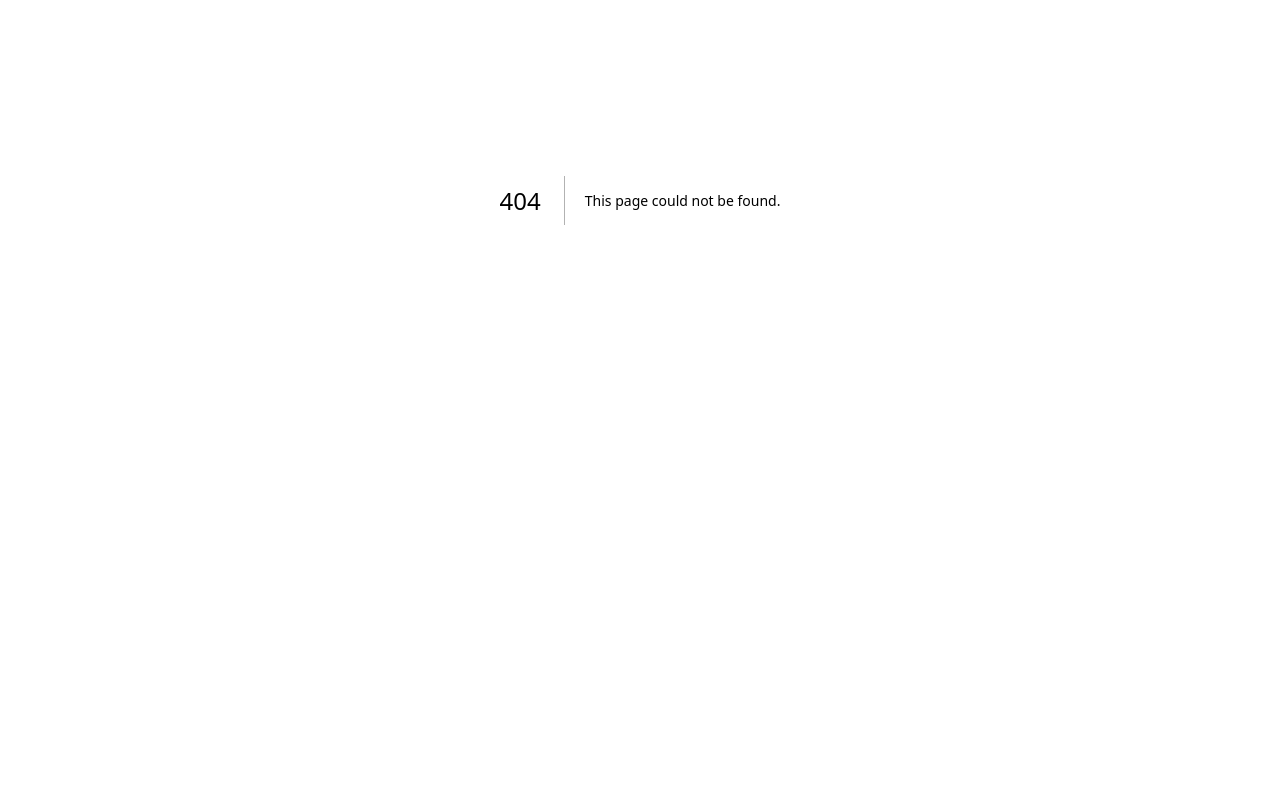
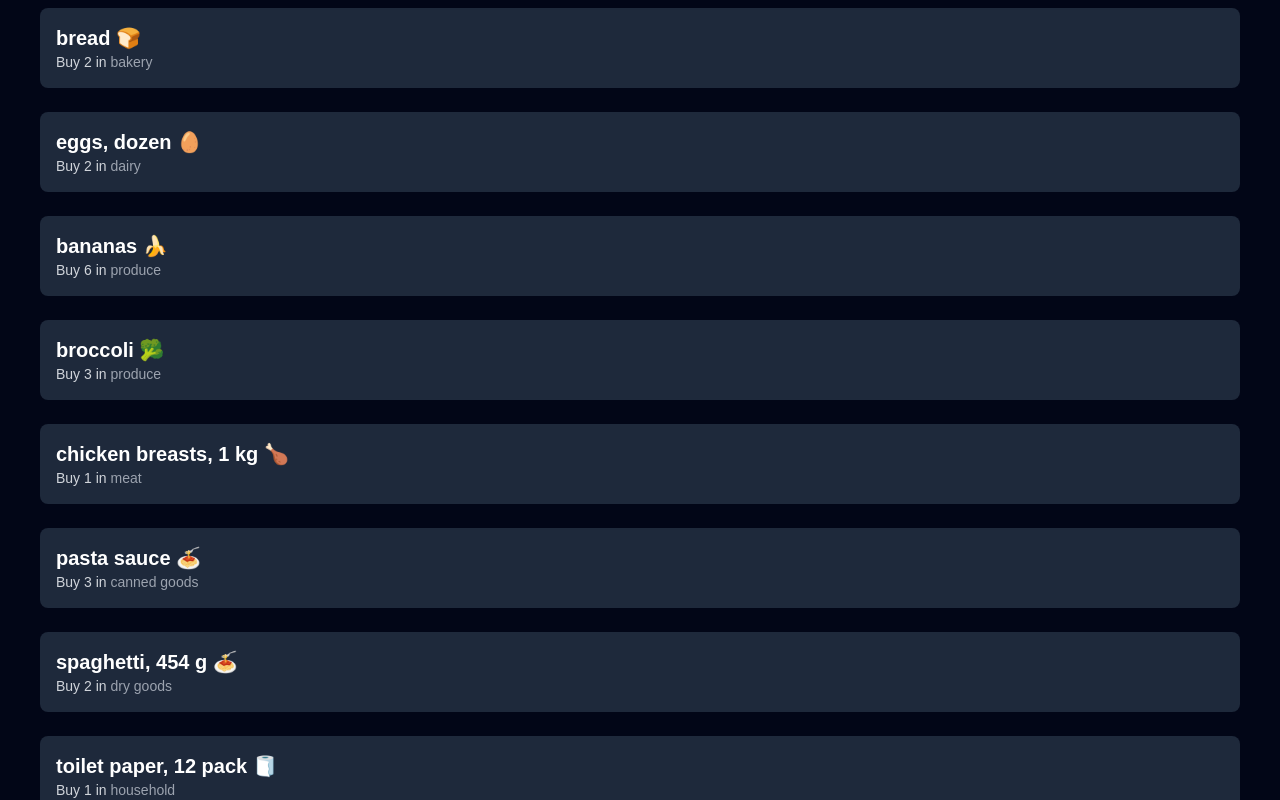
Before and after one commit to Cris1037/cprg306-assignments, a Next.js app: page /week-3 in a window 1280 px wide. Before the commit this address had no page. Shown: the part 200-1000 px from the top of the page. Before the commit the page ends 800 px from the top, so only its background shows below. Built offline with nearby package versions, Linux system fonts and the light colour scheme.

Commit message:
cprg306-assignments week 3
Added a week 3 page where it displays a shopping list, containing items based on the name, category, and quantity

```diff
--- a/app/page.js
+++ b/app/page.js
@@ -3,6 +3,7 @@ export default function Home() {
     <div>
       <h1>CPRG 306: Web Development 2 - Assignments</h1>
       <p><a href="/week-2">Week 2</a></p>
+      <p><a href="/week-3">Week 3</a></p>
     </div>
   );
 }
--- a/app/week-2/page.js
+++ b/app/week-2/page.js
@@ -3,7 +3,7 @@ import StudentInfo from "./student-info";
 export default function Page() {
     return (
       <main>
-        <h1>Shopping List</h1>
+        <h1><a href="../">Home</a></h1>
         <StudentInfo />
       </main>
     );
--- /dev/null
+++ b/app/week-3/item-list.js
@@ -0,0 +1,32 @@
+// /app/week-3/item-list.js
+import Item from './item';
+
+const items = [
+  {name: "milk, 4 L 🥛", quantity: 1, category: "dairy"},
+  {name: "bread 🍞", quantity: 2, category: "bakery"},
+  {name: "eggs, dozen 🥚", quantity: 2, category: "dairy"},
+  {name: "bananas 🍌", quantity: 6, category: "produce"},
+  {name: "broccoli 🥦", quantity: 3, category: "produce"},
+  {name: "chicken breasts, 1 kg 🍗", quantity: 1, category: "meat"},
+  {name: "pasta sauce 🍝", quantity: 3, category: "canned goods"},
+  {name: "spaghetti, 454 g 🍝", quantity: 2, category: "dry goods"},
+  {name: "toilet paper, 12 pack 🧻", quantity: 1, category: "household"},
+  {name: "paper towels, 6 pack", quantity: 1, category: "household"},
+  {name: "dish soap 🍽️", quantity: 1, category: "household"},
+  {name: "hand soap 🧼", quantity: 4, category: "household"}
+];
+
+export default function ItemList() {
+  return (
+    <ul className="grid gap-2">
+      {items.map((item, index) => (
+        <Item
+          key={index}
+          name={item.name}
+          quantity={item.quantity}
+          category={item.category}
+        />
+      ))}
+    </ul>
+  );
+}
--- /dev/null
+++ b/app/week-3/item.js
@@ -0,0 +1,10 @@
+export default function Item({ name, quantity, category }) {
+  return (
+    <li className="bg-slate-800 p-4 m-2 rounded-lg">
+      <p className="font-bold text-xl text-white">{name}</p>
+      <p className="text-sm text-gray-300">
+        Buy {quantity} in <span className="text-gray-400">{category}</span>
+      </p>
+    </li>
+  );
+}
--- /dev/null
+++ b/app/week-3/page.js
@@ -0,0 +1,11 @@
+// /app/week-3/page.js
+import ItemList from './item-list';
+
+export default function Page() {
+  return (
+    <main className="min-h-screen bg-slate-950 p-8">
+      <h1 className="text-4xl font-bold text-white mb-6">Shopping List</h1>
+      <ItemList />
+    </main>
+  );
+}
--- /dev/null
+++ b/app/week-4/counter.js
@@ -0,0 +1,15 @@
+"use client";
+import { useState } from "react";
+
+export default function Counter(){
+    const [count, setCount] = useState(0);
+
+    return(
+        <div>
+            <p>Count: {() => setCount(count + 1)}</p>
+            <button onClick={increment}
+            className="bg-blue-500 hover:bg-blue-700 text-white font-bold py-2 px-4 rounded">
+            Increment</button>
+        </div>
+    );
+}
```
Also changed, not shown: app/week-4/page.js (added).
